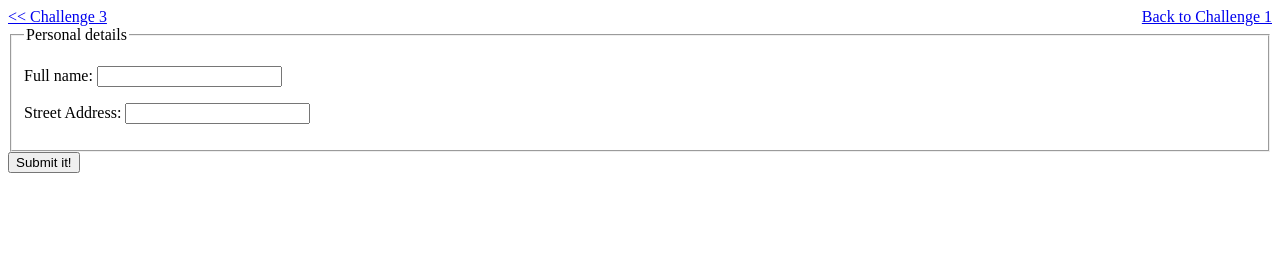
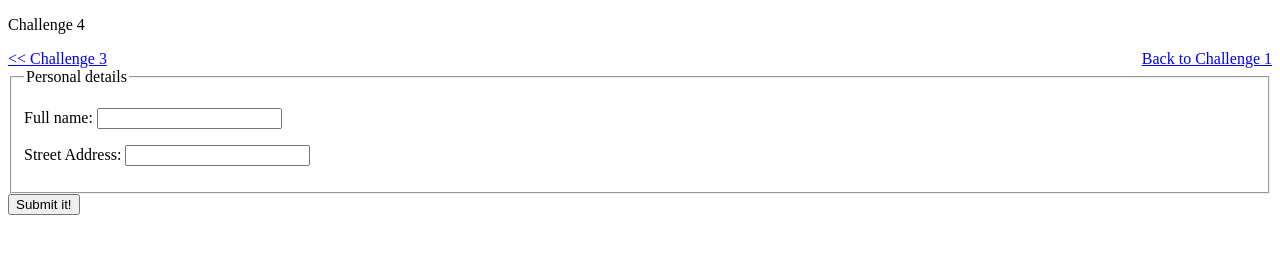
Before and after one commit to 2014acone/2014acone.github.io, a plain HTML site: page challenge4.html in a window 1280 px wide. Drawn offline with Linux system fonts and the light colour scheme.

Commit message:
Update challenge4.html

```diff
--- a/challenge4.html
+++ b/challenge4.html
@@ -40,6 +40,7 @@
     </script>
 </head>
 <body>
+  <p>Challenge 4</p>
   <a href="/challenge3.html"> << Challenge 3</a>
   <a href="/challenge1.html" style="float: right;">Back to Challenge 1</a>
 	<form  action="mailto:me@fakeemail.com" onsubmit="return checkForm();">
```
